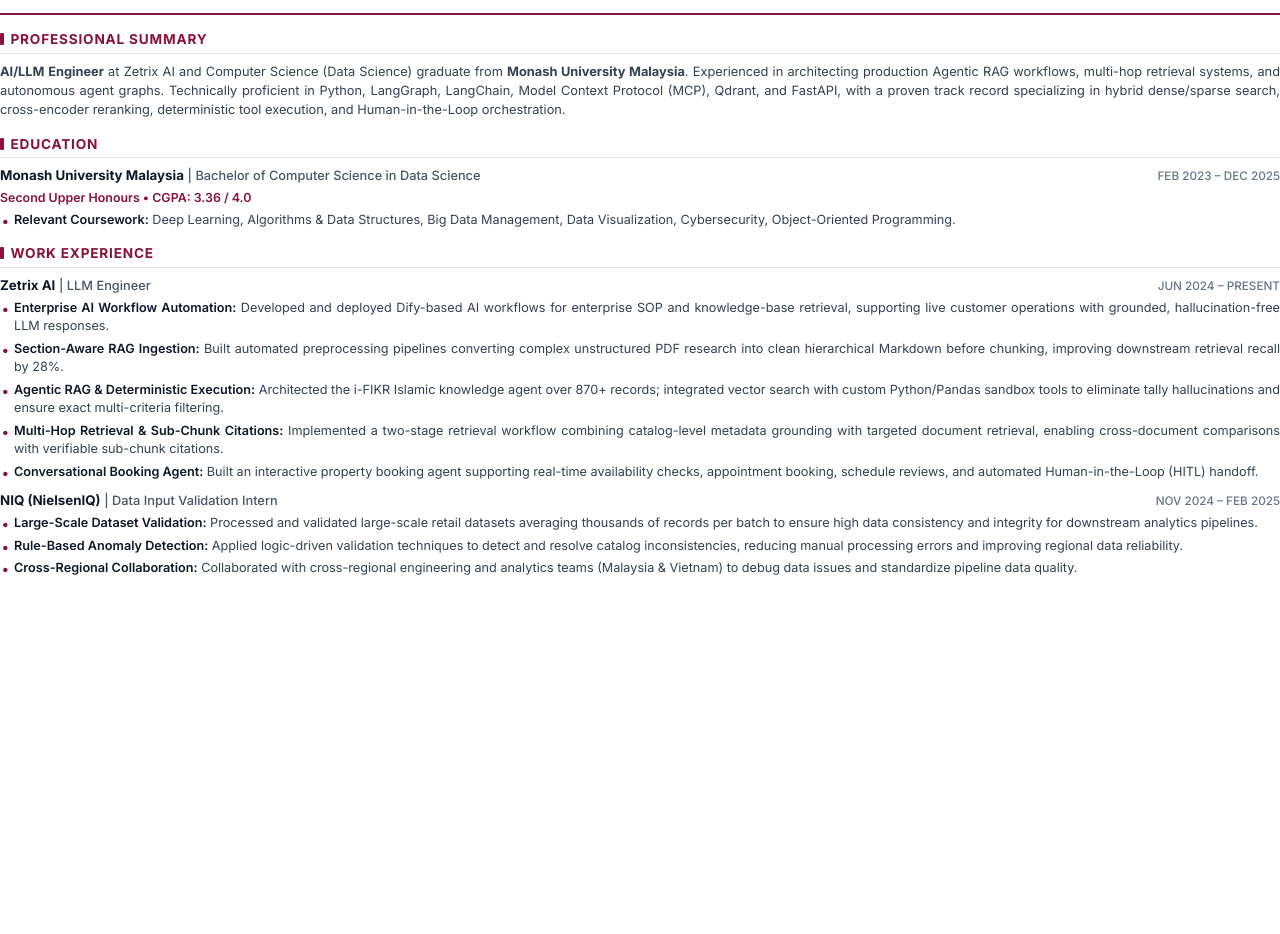
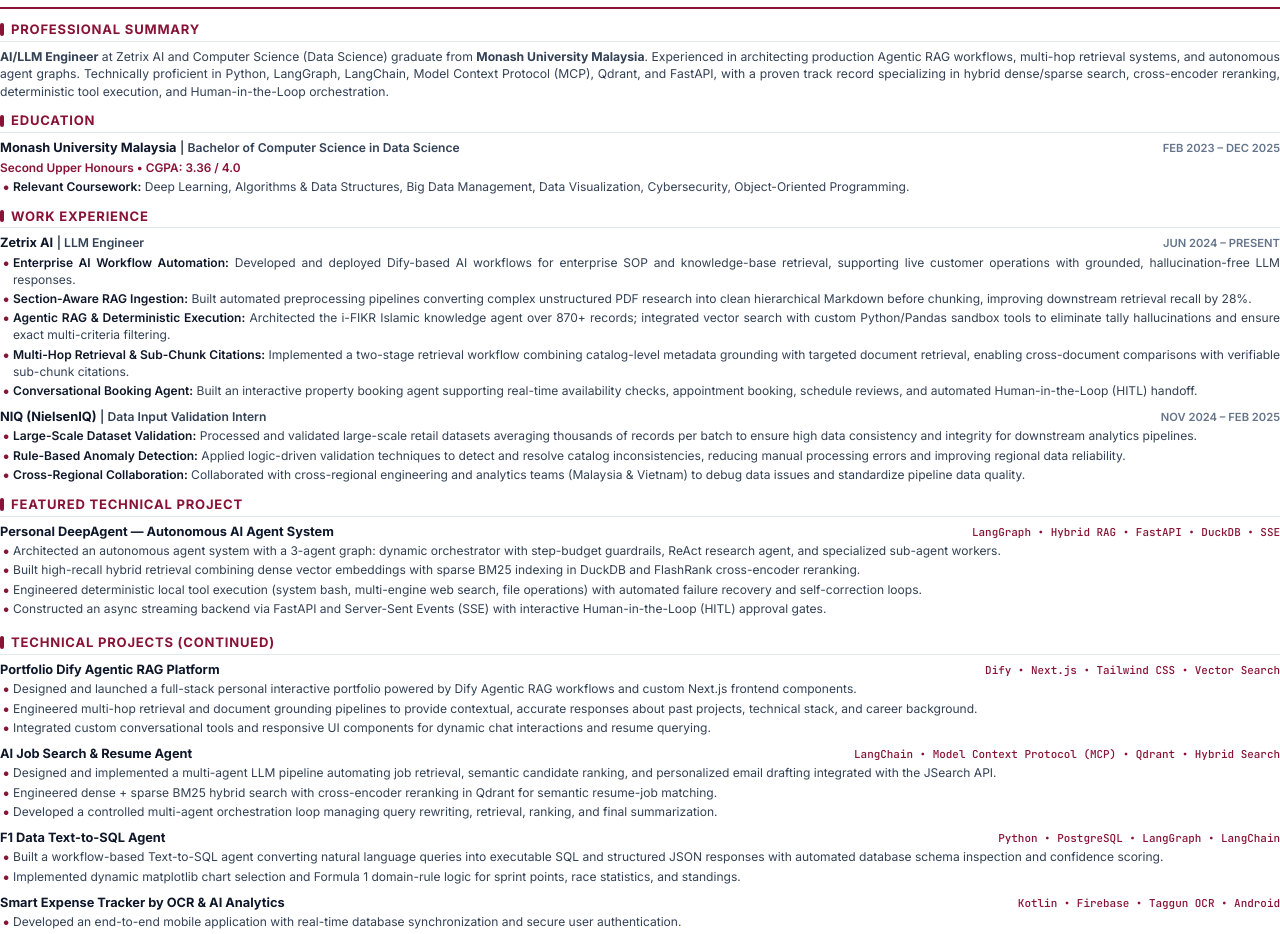
Before and after one commit to qtongggg/personal-deepagent, a plain HTML site: page docs/Mah_Qing_Tong_Resume_2Page.html in a window 1280 px wide. Shown: the part 57-991 px from the top of the page. Drawn offline with Linux system fonts and the light colour scheme.

Commit message:
docs: rebalance 2-page resume layout to strictly enforce 2 pages

```diff
--- a/docs/Mah_Qing_Tong_Resume_2Page.html
+++ b/docs/Mah_Qing_Tong_Resume_2Page.html
@@ -2,13 +2,13 @@
 <html lang="en">
 <head>
   <meta charset="UTF-8">
-  <title>Mah Qing Tong — Resume (2-Page)</title>
+  <title>Mah Qing Tong — Resume</title>
   <style>
     @import url('https://fonts.googleapis.com/css2?family=Inter:wght@400;500;600;700&family=JetBrains+Mono:wght@400;500&display=swap');
 
     @page {
       size: A4;
-      margin: 14mm 16mm 14mm 16mm;
+      margin: 11mm 15mm 11mm 15mm;
     }
 
     * {
@@ -21,21 +21,20 @@
       font-family: 'Inter', -apple-system, BlinkMacSystemFont, "Segoe UI", Roboto, sans-serif;
       color: #0f172a;
       background: #ffffff;
-      font-size: 9.8pt;
-      line-height: 1.48;
+      font-size: 9.35pt;
+      line-height: 1.44;
       -webkit-font-smoothing: antialiased;
     }
 
     /* Page container */
     .resume-page {
       width: 100%;
-      min-height: 260mm;
-      position: relative;
+      box-sizing: border-box;
     }
 
     .page-break-before {
       page-break-before: always;
-      padding-top: 8px;
+      padding-top: 4px;
     }
 
     .avoid-break {
@@ -44,16 +43,16 @@
 
     /* Header */
     .header {
-      border-bottom: 2.5px solid #881337;
-      padding-bottom: 12px;
-      margin-bottom: 14px;
+      border-bottom: 2px solid #881337;
+      padding-bottom: 10px;
+      margin-bottom: 11px;
       display: flex;
       justify-content: space-between;
       align-items: flex-end;
     }
 
     .name-title h1 {
-      font-size: 22pt;
+      font-size: 21pt;
       font-weight: 700;
       color: #0f172a;
       letter-spacing: -0.02em;
@@ -61,19 +60,19 @@
     }
 
     .name-title .title {
-      font-size: 11pt;
+      font-size: 10.5pt;
       font-weight: 600;
       color: #881337;
       text-transform: uppercase;
-      letter-spacing: 0.06em;
-      margin-top: 4px;
+      letter-spacing: 0.05em;
+      margin-top: 3px;
     }
 
     .contact-info {
       text-align: right;
-      font-size: 8.8pt;
+      font-size: 8.6pt;
       color: #475569;
-      line-height: 1.5;
+      line-height: 1.45;
     }
 
     .contact-info a {
@@ -92,41 +91,43 @@
 
     /* Section Headers */
     .section {
-      margin-bottom: 14px;
+      margin-bottom: 11px;
     }
 
     .section-header {
       display: flex;
       align-items: center;
       gap: 7px;
-      font-size: 10.2pt;
+      margin-bottom: 6px;
+      padding-bottom: 2px;
+      border-bottom: 1px solid #e2e8f0;
+    }
+
+    .section-header .bar {
+      width: 4px;
+      height: 12.5px;
+      background-color: #881337;
+      border-radius: 2px;
+    }
+
+    .section-header span {
+      font-size: 9.8pt;
       font-weight: 700;
       color: #881337;
       text-transform: uppercase;
       letter-spacing: 0.06em;
-      border-bottom: 1px solid #e2e8f0;
-      padding-bottom: 3.5px;
-      margin-bottom: 8px;
     }
 
-    .section-header .bar {
-      width: 3.5px;
-      height: 12px;
-      background: #881337;
-      border-radius: 1px;
+    /* Paragraphs and Items */
+    .summary-text {
+      color: #334155;
+      text-align: justify;
+      font-size: 9.15pt;
+      line-height: 1.44;
     }
 
-    /* Summary */
-    .summary-text {
-      color: #334155;
-      font-size: 9.6pt;
-      line-height: 1.52;
-      text-align: justify;
-    }
-
-    /* Items (Experience / Projects / Education) */
     .item {
-      margin-bottom: 10px;
+      margin-bottom: 8px;
     }
 
     .item:last-child {
@@ -137,61 +138,66 @@
       display: flex;
       justify-content: space-between;
       align-items: baseline;
-      margin-bottom: 3px;
+      margin-bottom: 2px;
     }
 
     .item-title {
-      font-size: 10pt;
+      font-size: 9.6pt;
       font-weight: 700;
       color: #0f172a;
     }
 
     .item-subtitle {
-      font-size: 9.6pt;
-      font-weight: 500;
-      color: #475569;
+      font-size: 9.1pt;
+      font-weight: 600;
+      color: #334155;
     }
 
     .item-date {
-      font-size: 8.8pt;
-      font-weight: 500;
+      font-size: 8.4pt;
+      font-weight: 600;
       color: #64748b;
+      white-space: nowrap;
     }
 
     .item-tags {
-      font-size: 8.6pt;
-      font-weight: 600;
+      font-size: 8.2pt;
+      font-family: 'JetBrains Mono', monospace;
       color: #881337;
-      letter-spacing: 0.01em;
+      font-weight: 500;
     }
 
-    /* Bullet Points */
-    ul.bullets {
+    /* Bullets */
+    .bullets {
       list-style-type: none;
       padding-left: 0;
-      margin-top: 3px;
+      margin-top: 2px;
     }
 
-    ul.bullets li {
+    .bullets li {
       position: relative;
-      padding-left: 14px;
-      margin-bottom: 4px;
+      padding-left: 13px;
+      margin-bottom: 2.5px;
       color: #334155;
-      font-size: 9.5pt;
-      line-height: 1.46;
+      font-size: 9.05pt;
+      line-height: 1.40;
       text-align: justify;
     }
 
-    ul.bullets li::before {
+    .bullets li:last-child {
+      margin-bottom: 0;
+    }
+
+    .bullets li::before {
       content: "•";
       position: absolute;
       left: 2px;
       color: #881337;
-      font-weight: bold;
-      font-size: 10.5pt;
+      font-size: 11pt;
+      line-height: 1.1;
     }
 
-    ul.bullets li strong {
+    .bullets strong {
       color: #0f172a;
       font-weight: 600;
     }
@@ -200,17 +206,17 @@
     .skills-grid {
       display: flex;
       flex-direction: column;
-      gap: 6px;
+      gap: 5px;
     }
 
     .skill-row {
       display: flex;
-      font-size: 9.4pt;
-      line-height: 1.45;
+      font-size: 9.05pt;
+      line-height: 1.40;
     }
 
     .skill-label {
-      width: 190px;
+      width: 195px;
       font-weight: 600;
       color: #0f172a;
       flex-shrink: 0;
@@ -225,14 +231,14 @@
     .two-col-grid {
       display: grid;
       grid-template-columns: 1fr 1fr;
-      gap: 20px;
+      gap: 16px;
     }
   </style>
 </head>
 <body>
 
   <!-- ============================================================ -->
-  <!-- PAGE 1: HEADER, OBJECTIVE, EDUCATION & WORK EXPERIENCE       -->
+  <!-- PAGE 1: HEADER, SUMMARY, EDUCATION, WORK EXP, FEATURED PROJ  -->
   <!-- ============================================================ -->
   <div class="resume-page" id="page-1">
 
@@ -282,7 +288,7 @@
           </div>
           <span class="item-date">FEB 2023 – DEC 2025</span>
         </div>
-      <div style="font-size: 9.3pt; color: #881337; font-weight: 600; margin-bottom: 3px;">
+        <div style="font-size: 8.9pt; color: #881337; font-weight: 600; margin-bottom: 2px;">
           Second Upper Honours • CGPA: 3.36 / 4.0
         </div>
         <ul class="bullets">
@@ -317,7 +323,7 @@
       </div>
 
       <!-- NIQ (NielsenIQ) -->
-    <div class="item" style="margin-top: 10px;">
+      <div class="item" style="margin-top: 8px;">
         <div class="item-header">
           <div>
             <span class="item-title">NIQ (NielsenIQ)</span>
@@ -332,47 +338,56 @@
         </ul>
       </div>
     </section>
+
+    <!-- FEATURED TECHNICAL PROJECT (Fills remainder of Page 1 perfectly) -->
+    <section class="section avoid-break">
+      <div class="section-header">
+        <div class="bar"></div>
+        <span>Featured Technical Project</span>
+      </div>
+      <div class="item">
+        <div class="item-header">
+          <span class="item-title">Personal DeepAgent — Autonomous AI Agent System</span>
+          <span class="item-tags">LangGraph • Hybrid RAG • FastAPI • DuckDB • SSE</span>
+        </div>
+        <ul class="bullets">
+          <li>Architected an autonomous agent system with a 3-agent graph: dynamic orchestrator with step-budget guardrails, ReAct research agent, and specialized sub-agent workers.</li>
+          <li>Built high-recall hybrid retrieval combining dense vector embeddings with sparse BM25 indexing in DuckDB and FlashRank cross-encoder reranking.</li>
+          <li>Engineered deterministic local tool execution (system bash, multi-engine web search, file operations) with automated failure recovery and self-correction loops.</li>
+          <li>Constructed an async streaming backend via FastAPI and Server-Sent Events (SSE) with interactive Human-in-the-Loop (HITL) approval gates.</li>
+        </ul>
+      </div>
+    </section>
+
   </div>
 
   <!-- ============================================================ -->
-  <!-- PAGE 2: TECHNICAL PROJECTS, SKILLS, LEADERSHIP & AWARDS     -->
+  <!-- PAGE 2: TECHNICAL PROJECTS (CONT.), SKILLS, HONORS/AWARDS   -->
   <!-- ============================================================ -->
   <div class="resume-page page-break-before" id="page-2">
 
-  <!-- TECHNICAL PROJECTS -->
+    <!-- TECHNICAL PROJECTS CONTINUED -->
     <section class="section">
       <div class="section-header">
         <div class="bar"></div>
-      <span>Key Technical Projects</span>
+        <span>Technical Projects (Continued)</span>
       </div>
 
-    <!-- Project 1: Personal DeepAgent -->
+      <!-- Project 2: Portfolio Dify RAG Platform -->
       <div class="item avoid-break">
         <div class="item-header">
-        <span class="item-title">Personal DeepAgent — Autonomous Scholarly Research System</span>
-        <span class="item-tags">LangGraph • Hybrid RAG • FlashRank • DuckDB • FastAPI</span>
+          <span class="item-title">Portfolio Dify Agentic RAG Platform</span>
+          <span class="item-tags">Dify • Next.js • Tailwind CSS • Vector Search</span>
         </div>
         <ul class="bullets">
-        <li>Architected an autonomous agentic research system featuring two-stage hybrid retrieval (dense Chroma + sparse Okapi BM25 RRF) combined with <strong>FlashRank CPU cross-encoder reranking</strong>, eliminating candidate crowding across multi-paper comparisons.</li>
-        <li>Engineered autonomous task decomposition (<code>todo_write</code>), virtual workspace filesystem scratchpads (<code>write_file</code>), and deterministic DuckDB SQL catalog verification with 100% citation provenance validation.</li>
-        <li>Built an automated <strong>Needle-in-a-Haystack Evaluator</strong> that stress-tests staged chunks with synthetic paraphrased probes before committing, enforcing an 80% recall threshold.</li>
+          <li>Designed and launched a full-stack personal interactive portfolio powered by Dify Agentic RAG workflows and custom Next.js frontend components.</li>
+          <li>Engineered multi-hop retrieval and document grounding pipelines to provide contextual, accurate responses about past projects, technical stack, and career background.</li>
+          <li>Integrated custom conversational tools and responsive UI components for dynamic chat interactions and resume querying.</li>
         </ul>
       </div>
 
-    <!-- Project 2: Interactive Portfolio -->
-    <div class="item avoid-break" style="margin-top: 10px;">
-      <div class="item-header">
-        <span class="item-title">Interactive Portfolio & Dify Cloud RAG Agent</span>
-        <span class="item-tags">FastAPI • SSE Streaming • WebGL • Dify API</span>
-      </div>
-      <ul class="bullets">
-        <li>Built a full-stack portfolio with an embedded CLI chat agent streaming real-time token responses over Dify Cloud RAG.</li>
-        <li>Implemented Harness Engineering conventions with state ledger tracking, Architectural Decision Records (ADRs), and a 3-tier resilient RAG fallback architecture.</li>
-      </ul>
-    </div>
-
-    <!-- Project 3: AI Job Search -->
-    <div class="item avoid-break" style="margin-top: 10px;">
+      <!-- Project 3: AI Job Search & Resume Agent -->
+      <div class="item avoid-break" style="margin-top: 8px;">
         <div class="item-header">
           <span class="item-title">AI Job Search & Resume Agent</span>
           <span class="item-tags">LangChain • Model Context Protocol (MCP) • Qdrant • Hybrid Search</span>
@@ -385,7 +400,7 @@
       </div>
 
       <!-- Project 4: F1 Data Text-to-SQL Agent -->
-    <div class="item avoid-break" style="margin-top: 10px;">
+      <div class="item avoid-break" style="margin-top: 8px;">
         <div class="item-header">
           <span class="item-title">F1 Data Text-to-SQL Agent</span>
           <span class="item-tags">Python • PostgreSQL • LangGraph • LangChain</span>
@@ -397,7 +412,7 @@
       </div>
 
       <!-- Project 5: Smart Expense Tracker -->
-    <div class="item avoid-break" style="margin-top: 10px;">
+      <div class="item avoid-break" style="margin-top: 8px;">
         <div class="item-header">
           <span class="item-title">Smart Expense Tracker by OCR & AI Analytics</span>
           <span class="item-tags">Kotlin • Firebase • Taggun OCR • Android</span>
@@ -467,6 +482,7 @@
         </div>
       </div>
     </section>
+
   </div>
 
 </body>
```
Also changed, not shown: 1 other file. Lines whose indentation alone changed are shown as unchanged.
